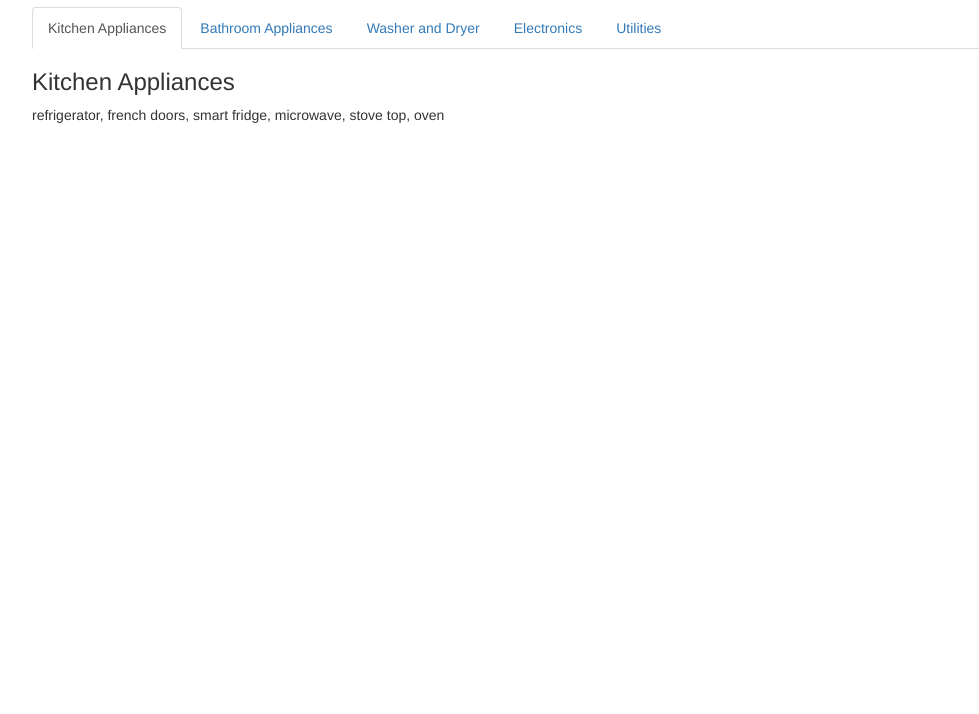
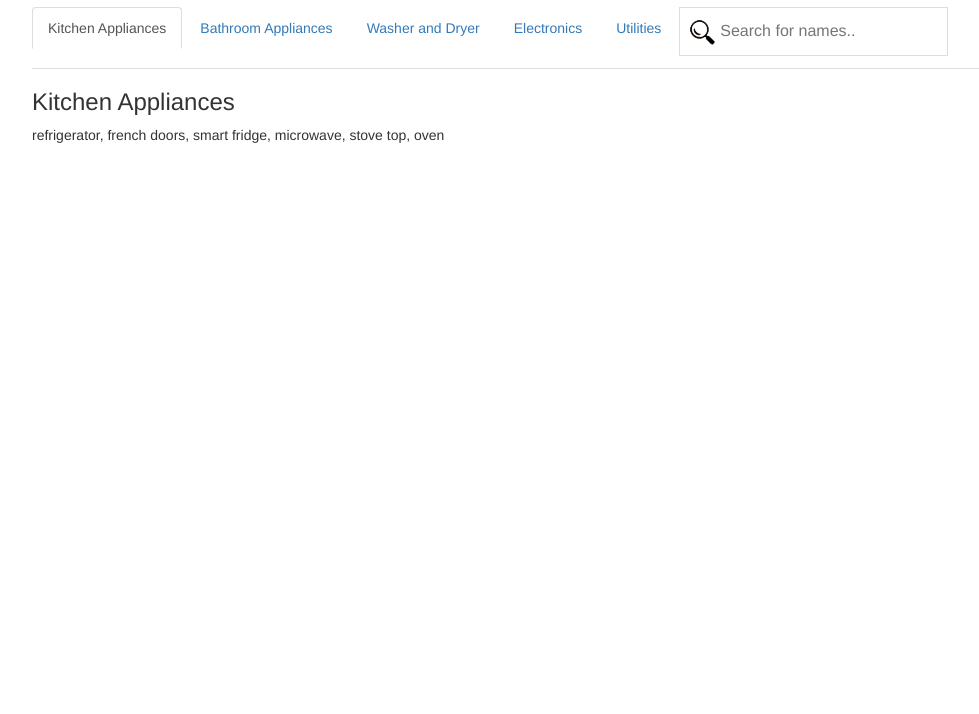
Before and after one commit to matzy20/2018_WEB-711, a website: page Public/index.html in a window 1280 px wide. Shown: the part 86-800 px from the top of the page, without its empty margins (38-1017 px from the left). Drawn offline with nearby package versions, Linux system fonts and the light colour scheme.

Commit message:
connected to css and js and starting to work on search functionality

```diff
--- /dev/null
+++ b/Public/css/styles.css
@@ -0,0 +1,9 @@
+#myInput {
+  background-image: url('/css/searchicon_v2.png');
+  background-position: 10px 12px;
+  background-repeat: no-repeat;
+  font-size: 16px;
+  padding: 12px 20px 12px 40px;
+  border: 1px solid #ddd;
+  margin-bottom: 12px;
+}
--- a/Public/index.html
+++ b/Public/index.html
@@ -4,6 +4,7 @@
   <title>Custom FAQ</title>
   <meta charset="utf-8">
   <meta name="viewport" content="width=device-width, initial-scale=1">
+  <link rel="stylesheet" href="/css/styles.css">
   <link rel="stylesheet" href="https://maxcdn.bootstrapcdn.com/bootstrap/3.3.7/css/bootstrap.min.css">
   <script src="https://ajax.googleapis.com/ajax/libs/jquery/3.3.1/jquery.min.js"></script>
   <script src="https://maxcdn.bootstrapcdn.com/bootstrap/3.3.7/js/bootstrap.min.js"></script>
@@ -14,12 +15,13 @@
   <h2>Rental FAQ</h2>
   <p>Your one-stop-shop for questions and resources related to each rental's appliances, electronics, and more.</p>
 
-  <ul class="nav nav-tabs">
+  <ul id="myUL" class="nav nav-tabs">
     <li class="active"><a data-toggle="tab" href="#kitchenAppliances">Kitchen Appliances</a></li>
     <li><a data-toggle="tab" href="#bathroomAppliances">Bathroom Appliances</a></li>
     <li><a data-toggle="tab" href="#washerDryer">Washer and Dryer</a></li>
     <li><a data-toggle="tab" href="#electronics">Electronics</a></li>
     <li><a data-toggle="tab" href="#utilities">Utilities</a></li>
+    <input type="text" id="myInput" onkeyup="myFunction()" placeholder="Search for names.." title="Type in a name">
   </ul>
 
   <div class="tab-content">
@@ -45,6 +47,6 @@
     </div>
   </div>
 </div>
-
+<script src="/js/search.js" type="text/javascript"></script>
 </body>
 </html>
--- /dev/null
+++ b/Public/js/search.js
@@ -0,0 +1,16 @@
+function myFunction() {
+    var input, filter, ul, li, a, i;
+    input = document.getElementById("myInput");
+    filter = input.value.toUpperCase();
+    ul = document.getElementById("myUL");
+    li = ul.getElementsByTagName("li");
+    for (i = 0; i < li.length; i++) {
+        a = li[i].getElementsByTagName("a")[0];
+        if (a.innerHTML.toUpperCase().indexOf(filter) > -1) {
+            li[i].style.display = "";
+        } else {
+            li[i].style.display = "none";
+
+        }
+    }
+}
```
Also changed, not shown: Public/css/searchicon_v2.png (added), 1 other file.
